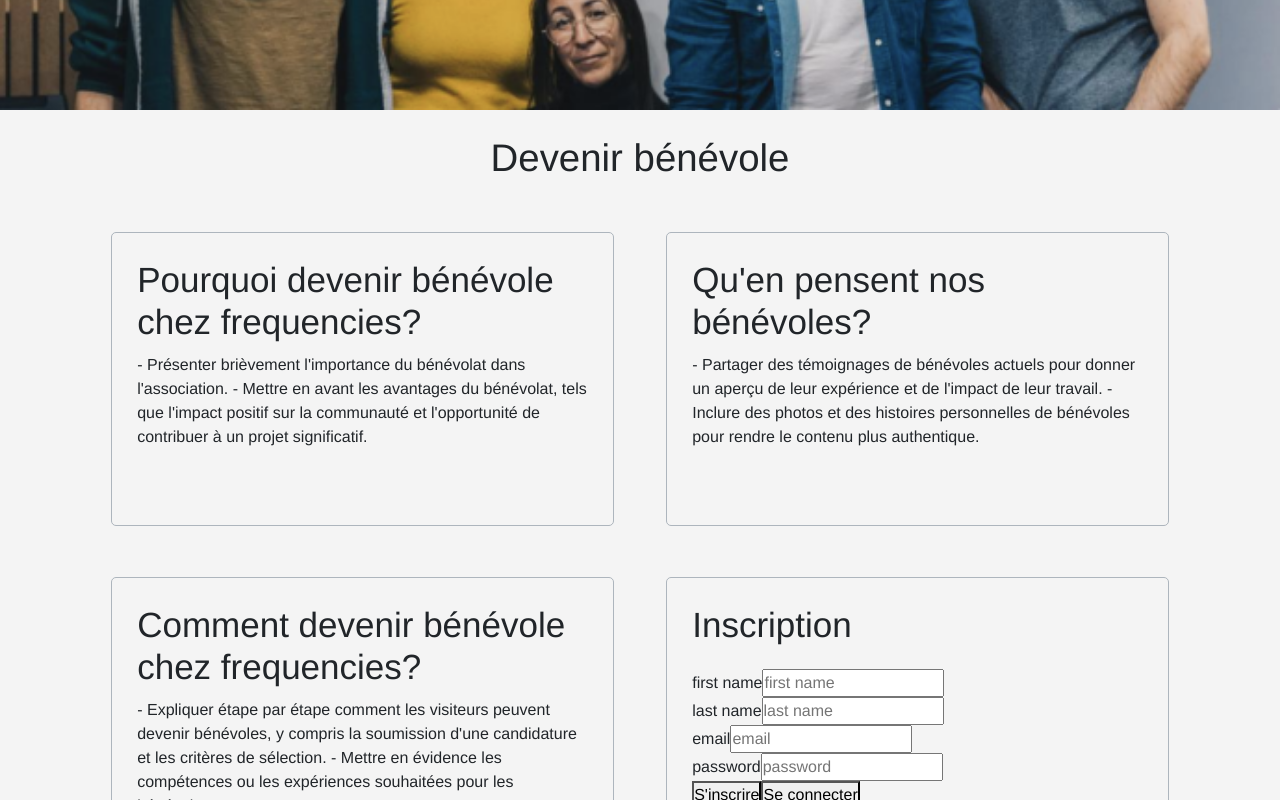
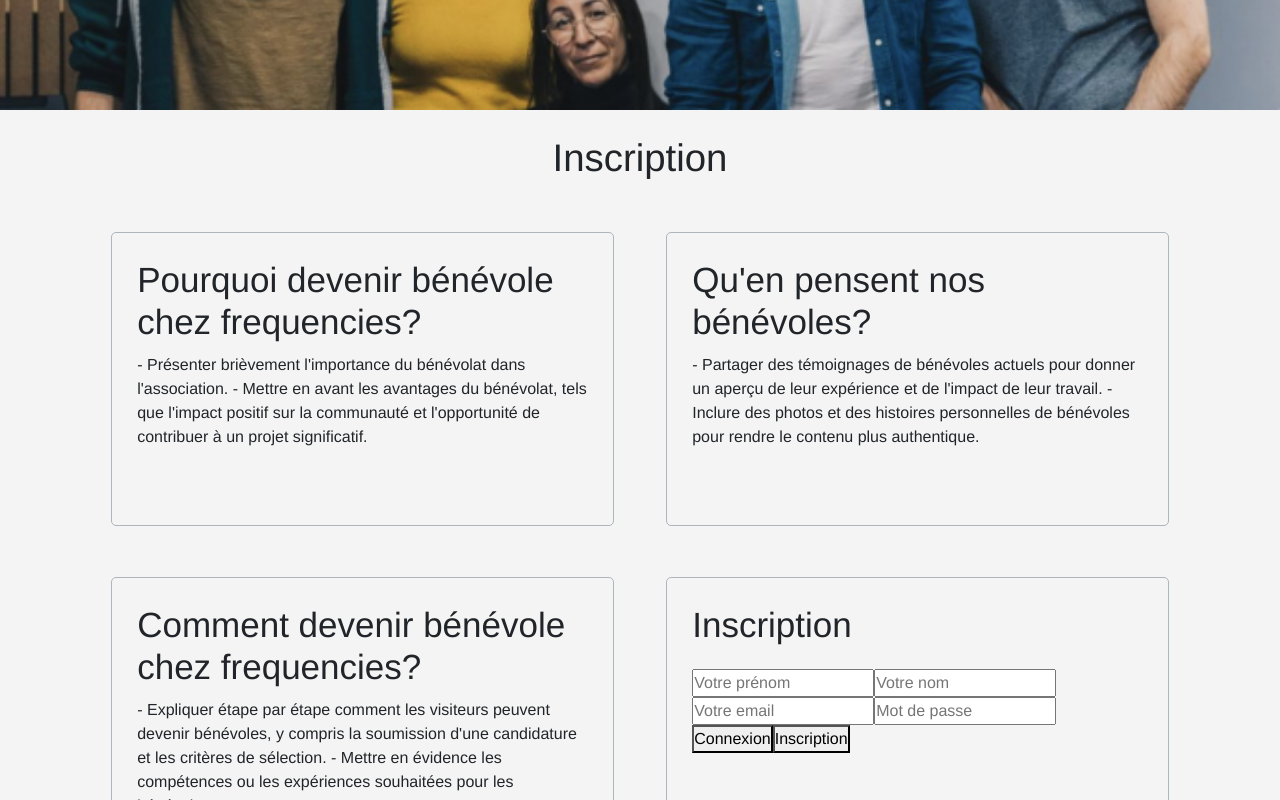
Before and after one commit to FrequenciesProduction/sitewebfrequencies, a Nuxt app: page /benevole in a window 1280 px wide. Shown: the part 420-1220 px from the top of the page. Built offline with nearby package versions, Linux system fonts and the light colour scheme.

Commit message:
feat/002: Création du formulaire et liaison avec firebase

```diff
--- a/firebase.js
+++ b/firebase.js
@@ -1,5 +1,6 @@
 // Import the functions you need from the SDKs you need
-import { initializeApp } from "firebase/app";
+import {initializeApp} from "firebase/app";
+import {getStorage} from 'firebase/storage';
 // TODO: Add SDKs for Firebase products that you want to use
 // https://firebase.google.com/docs/web/setup#available-libraries
 
@@ -18,9 +19,9 @@ const firebaseConfig = {
 
 // Initialize Firebase
 const app = initializeApp(firebaseConfig);
-import { getStorage, ref, deleteObject } from 'firebase/storage';
 const storage = getStorage(app);
 const emissionsBaseUrl = "https://frequencies-web-default-rtdb.europe-west1.firebasedatabase.app/emissions.json";
 const deleteEmissionUrl = "https://frequencies-web-default-rtdb.europe-west1.firebasedatabase.app/emissions/";
+const userUrl = "https://frequencies-web-default-rtdb.europe-west1.firebasedatabase.app/utilisateurs";
 
-export { storage, emissionsBaseUrl, deleteEmissionUrl }
+export {storage, emissionsBaseUrl, deleteEmissionUrl, userUrl}
--- a/pages/benevole.vue
+++ b/pages/benevole.vue
@@ -2,7 +2,7 @@
   <main class="main main_box" role="main">
     <div class="container__head">
       <img alt="image accueil" src="/img/qui_sommes_nous_1.png">
-      <h2>Devenir bénévole</h2>
+      <h2>Inscription</h2>
     </div>
 
     <div class="container">
@@ -40,24 +40,16 @@
         <div class="card__content-mini">
           <h3>Inscription</h3>
           <form @submit.prevent="login">
-            <div>
-              <label for="firstName">first name</label>
-              <input v-model="firstName" name="firstName" placeholder="first name">
+            <input v-model="firstname" placeholder="Votre prénom" type="firstname">
+            <input v-model="lastname" placeholder="Votre nom" type="lastname">
+
+            <input v-model="email" placeholder="Votre email" type="email">
+            <input v-model="password" placeholder="Mot de passe" type="password">
+
+            <div class="btn--group">
+              <button class="btn--green" type="submit">Connexion</button>
+              <button class="btn--green--alt" @click="signup('Signup')">Inscription</button>
             </div>
-            <div>
-              <label for="lastName">last name</label>
-              <input v-model="lastName" name="lastName" placeholder="last name">
-            </div>
-            <div>
-              <div>
-                <label for="email">email</label>
-                <input v-model="email" name="email" placeholder="email">
-              </div>
-              <label for="password">password</label>
-              <input v-model="password" name="password" placeholder="password" type="password">
-            </div>
-            <button type="submit" value="register">S'inscrire</button>
-            <button type="submit" value="login">Se connecter</button>
           </form>
         </div>
       </div>
@@ -65,32 +57,48 @@
   </main>
 </template>
 
-<script setup>
-import '/assets/styles/benevole.modules.scss'
-
-useHead({
-  title: 'Devenir un bénévole'
-})
-</script>
+<style scoped>
+@import "/assets/styles/benevole.modules.scss";
+</style>
 
 <script>
-import axios from "axios";
 
 export default {
-  data() {
+  setup() {
+    useHead({
+      title: 'Inscription'
+    })
+    const route = useRoute()
+    const name = route.query.user
+
     return {
-      firstName: '',
-      lastName: '',
+      firstname: '',
+      lastname: '',
       email: '',
       password: ''
     }
   },
-
   methods: {
-    submit() {
-      console.log(this.name)
+    async login() {
+      const {firstname, lastname, email, password} = this;
+      const res = await $fetch(
+          "https://frequencies-web-default-rtdb.europe-west1.firebasedatabase.app/utilisateurs",
+          {
+            method: "POST",
+            headers: {
+              "Content-Type": "application/json"
+            },
+            body: JSON.stringify({
+              firstname,
+              lastname,
+              email,
+              password
+            })
+          }
+      );
+      const data = await res.json();
+      console.log(data);
     }
   }
-}
-
+};
 </script>
```
